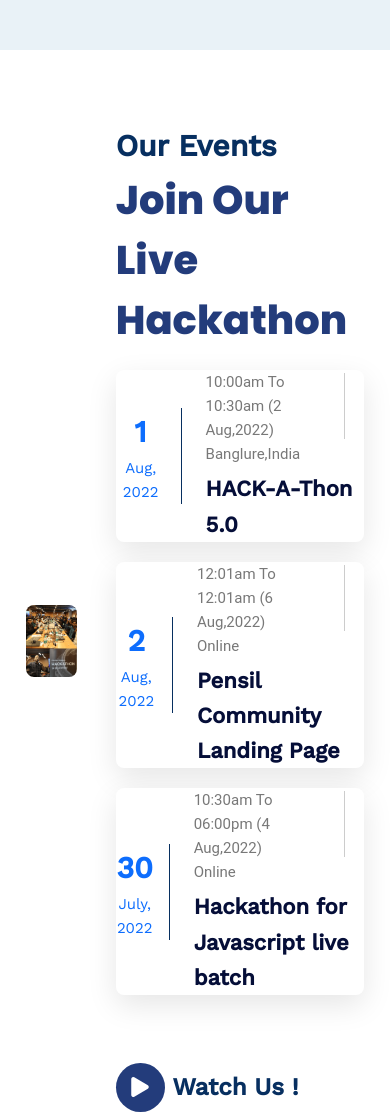
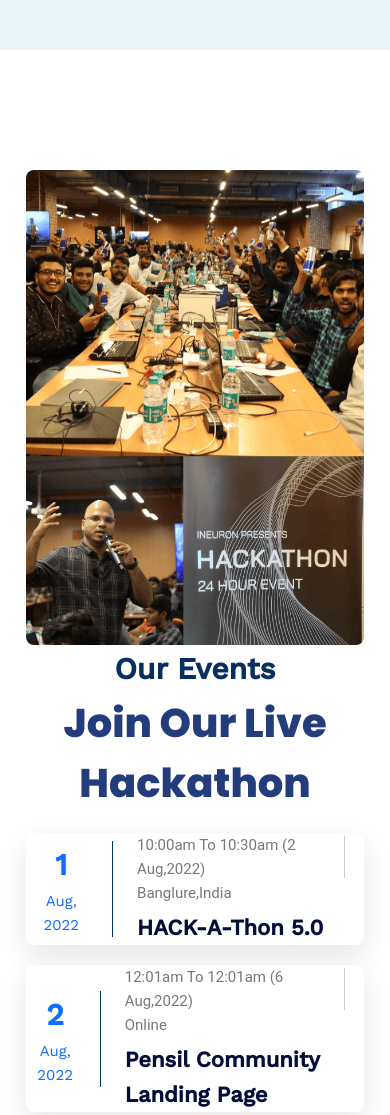
Before and after one commit to ishivamshukla/iNeuron-Website, a plain HTML site: page index.html in a window 390 px wide. Shown: the part 5240-6355 px from the top of the page. Drawn offline with nearby package versions, Linux system fonts and the light colour scheme.

Commit message:
Update responsive.css

```diff
--- a/style/responsive.css
+++ b/style/responsive.css
@@ -148,6 +148,25 @@
     }
     .img-bg-1{
        display: none;
+    }
+    .event-section{
+        height: auto;
+    }
+    .event-pic{
+        max-width: 100%;
+    }
+    .event-section .grid-two-col{
+        grid-template-columns: 1fr;
+    }
+    .event-section .grid{
+        gap: 0rem;
+    }
+    .event-data h1 {
+        font-size: 4.7rem;
+    }
+    .event-data{
+        text-align: center;
+        align-items: center;
     }
     .about-section .container.grid-two-col{
         grid-template-columns: 1fr;
```
